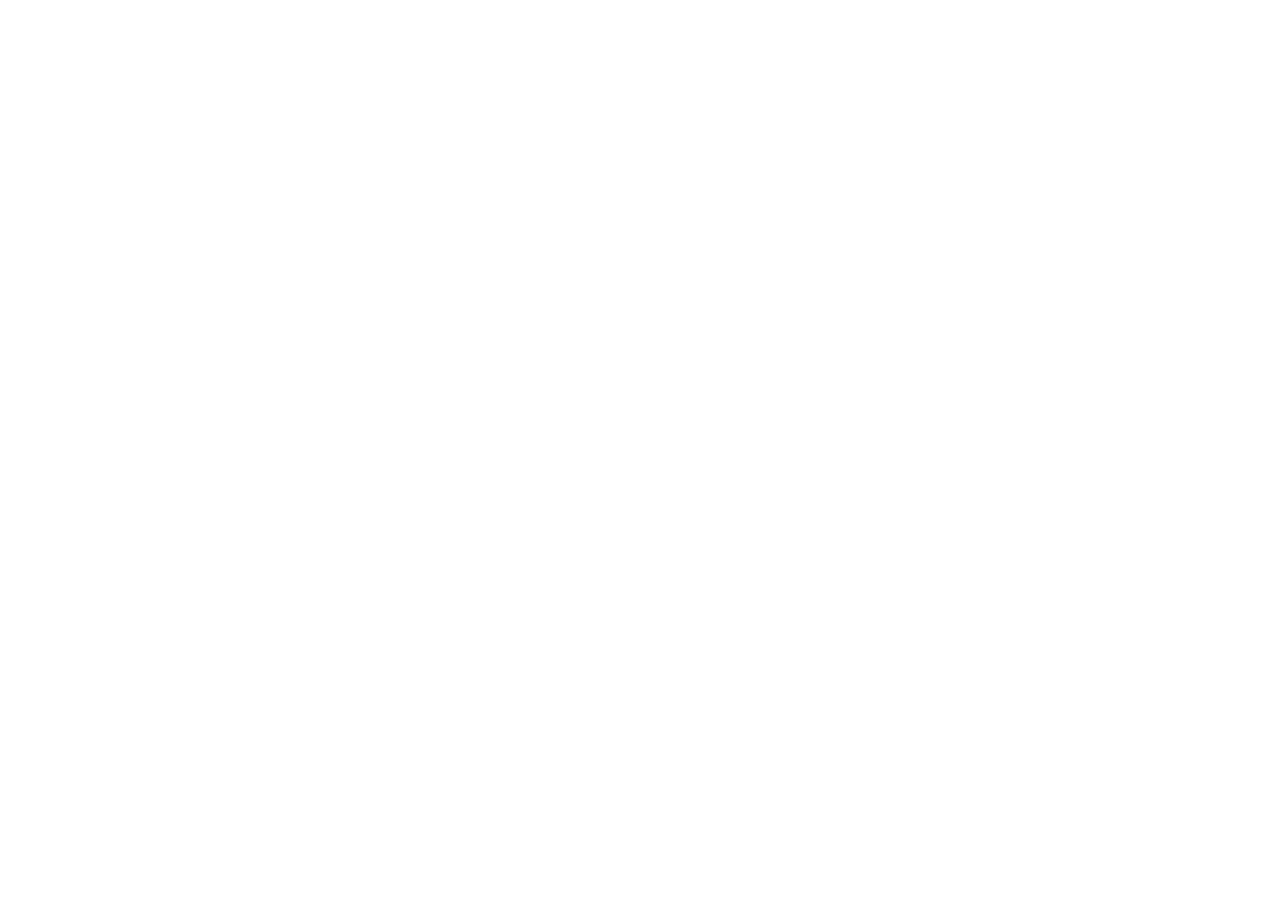
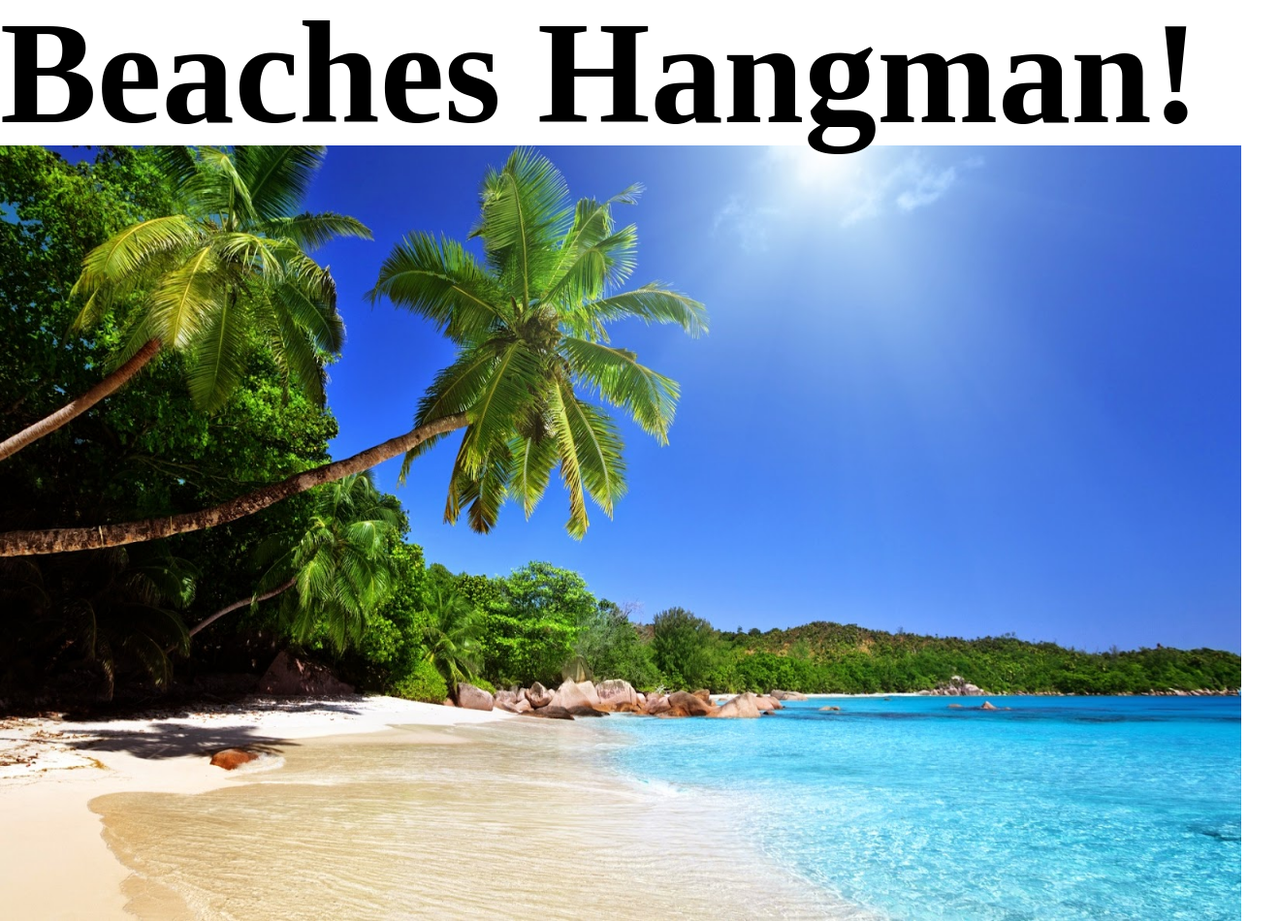
Before and after one commit to Wustix/Word-Guess-Game, a plain HTML site: page index.html in a window 1280 px wide. Shown: the whole page at 97% size, 1320 px wide, since content can reach past the window. Before the commit the page ends 800 px from the top, so only its background shows below. Drawn offline with Linux system fonts and the light colour scheme.

Commit message:
updates to word guess files

```diff
--- a/assets/css/style.css
+++ b/assets/css/style.css
@@ -0,0 +1,20 @@
+* {
+    box-sizing: border-box;
+}
+
+
+h1 {
+    font-size: 150px;
+    font-weight: Bold;
+    color: black;
+    margin: auto;
+    z-index: 1;
+    width: 1320px;
+
+}
+#beaches {
+    position: absolute;
+    width: 100%;
+    height: 100%;
+    z-index: -1;
+}
--- a/assets/javascript/game.js
+++ b/assets/javascript/game.js
@@ -22,12 +22,10 @@ document.onkeyup = function(event) {
 // Random word chosen from word array.
     var wordChoice = randomWords[Math.floor(Math.random() * randomWords.length)];
 
-// Replace underscore placeholder with correct guessed letter.
-    for (var i = 0; i < randomWords.length; i++) {
+// forloop letters to chose from
+    for (var i = 0; i < validLetterGuess.length; i++)
 
-    }
-
-
+//
 
 
 
--- a/index.html
+++ b/index.html
@@ -1,5 +1,6 @@
 <!DOCTYPE html>
 <html>
+
 <head>
     <meta charset="utf-8" />
     <meta http-equiv="X-UA-Compatible" content="IE=edge">
@@ -9,10 +10,11 @@
     <link rel="stylesheet" type="text/css" media="screen" href="./assets/css/style.css" />
     <script src="./assets/javascript/game.js"></script>
 </head>
+
 <body>
+    <h1>Beaches Hangman!</h1>
 
-
-
+    <img src="./assets/images/BeachBackground.jpg" id="beaches">
 
 
 
@@ -20,4 +22,5 @@
 
 
 </body>
+
 </html>
```
Also changed, not shown: assets/images/Beach-Ball.jpg (added), assets/images/BeachBackground.jpg (added), assets/images/Dolphin.jpg (added), assets/images/Sandcastle.jpg (added), assets/images/Seashells.JPG (added), assets/images/beach-chair.jpg (added), assets/images/beach-sand.jpg (added), assets/images/boats.jpg (added), assets/images/drinks.jpg (added), assets/images/lifeguard.jpg (added), assets/images/lotion.jpg (added), assets/images/ocean.jpg (added), assets/images/pier.jpg (added), assets/images/sunglasses.jpg (added), 2 more files, 1 other file.
